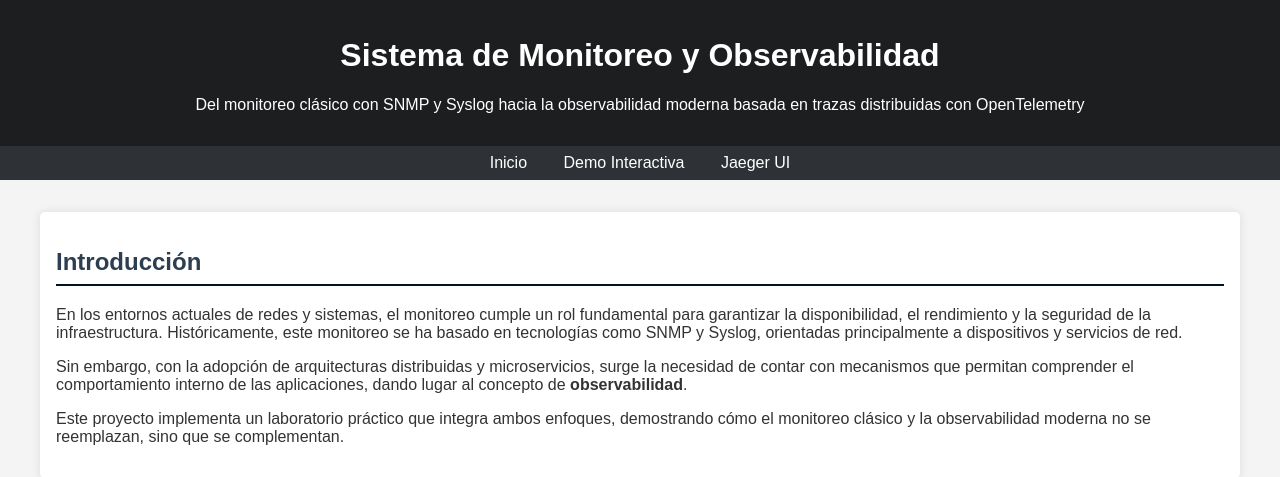
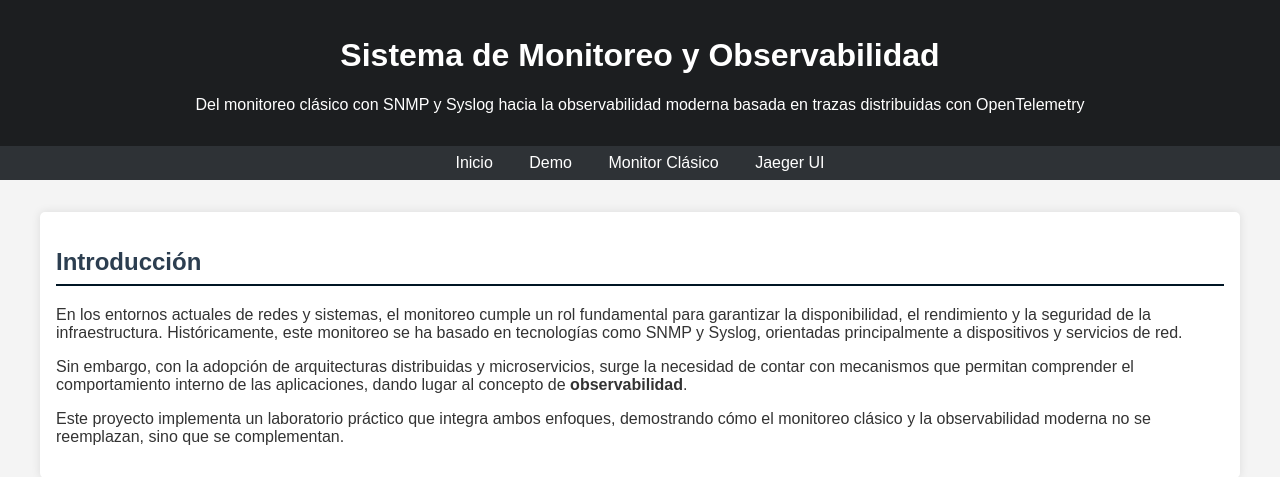
Before and after one commit to mero02/laboratorio, a Flask app: template flask-app/templates/index.html in a window 1280 px wide. Shown: the top 477 px of the page. Run offline with Flask 3, Linux system fonts and the light colour scheme; the template is opened without the code that fills it, so the values that code supplies are empty.

Commit message:
fix: Arreglo de rutas de enlaces

```diff
--- a/flask-app/templates/demo.html
+++ b/flask-app/templates/demo.html
@@ -15,6 +15,7 @@
     <nav>
         <a href="/">Inicio</a>
         <a href="/demo">Demo</a>
+        <a href="/classic-monitor">Monitor Clásico</a>
         <a href="http://localhost:16686" target="_blank">Jaeger UI</a>
     </nav>
 
--- a/flask-app/templates/index.html
+++ b/flask-app/templates/index.html
@@ -17,7 +17,8 @@
 
     <nav>
         <a href="/">Inicio</a>
-        <a href="/demo">Demo Interactiva</a>
+        <a href="/demo">Demo</a>
+        <a href="/classic-monitor">Monitor Clásico</a>
         <a href="http://localhost:16686" target="_blank">Jaeger UI</a>
     </nav>
 
```
